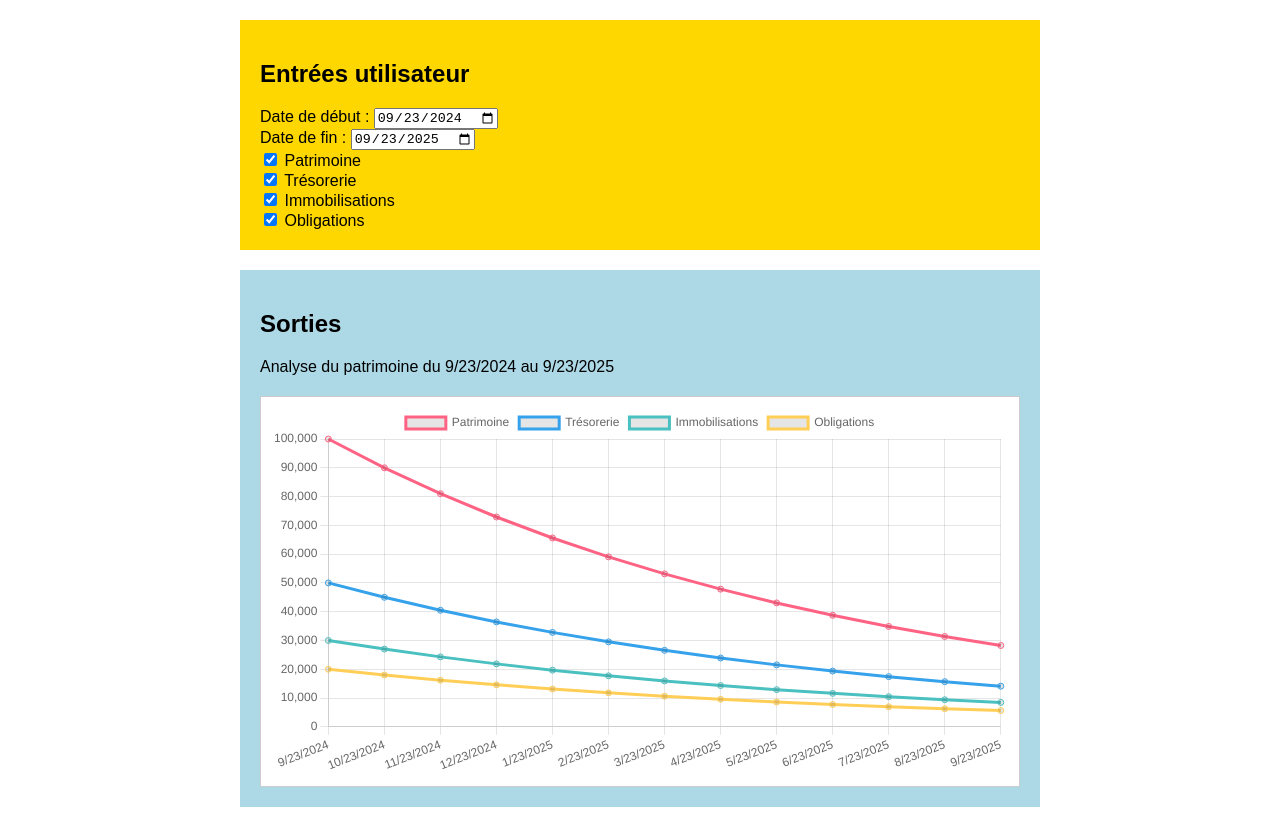
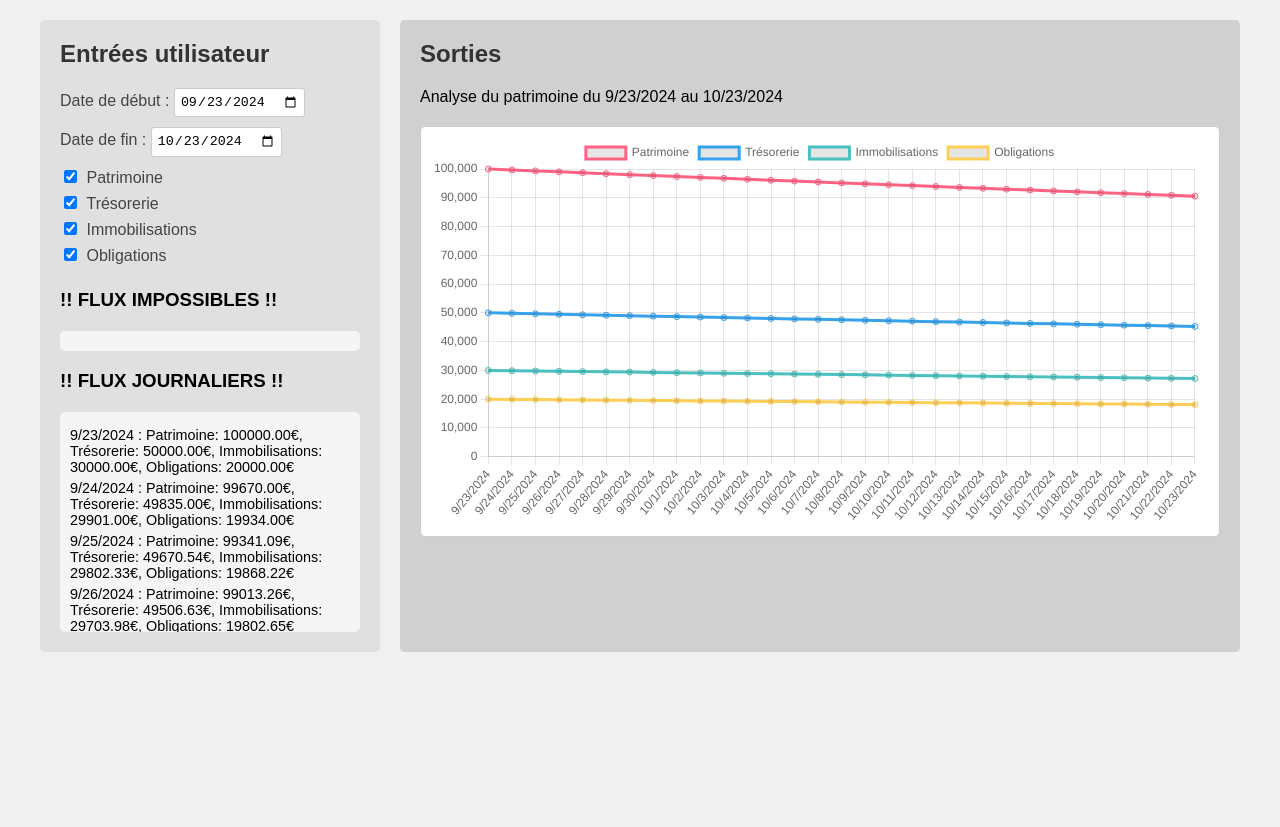
Before and after one commit to RianAina/RATRAPAGE-PROJET1P1-FRONT, a plain HTML site: page index.html in a window 1280 px wide. After the commit the page ends 800 px from the top, so only its background shows below. Drawn offline with nearby package versions, Linux system fonts and the light colour scheme.

Commit message:
updated: featured about flux added

```diff
--- a/index.html
+++ b/index.html
@@ -6,6 +6,7 @@
   <link rel="stylesheet" href="styles.css">
 </head>
 <body>
+  <div class="container">
     <div id="inputs">
       <h2>Entrées utilisateur</h2>
       <div>
@@ -28,6 +29,10 @@
       <div>
         <input type="checkbox" id="obligations" checked> <label for="obligations">Obligations</label>
       </div>
+      <h3>!! FLUX IMPOSSIBLES !!</h3>
+      <div id="flux-impossibles"></div>
+      <h3>!! FLUX JOURNALIERS !!</h3>
+      <div id="historique"></div>
     </div>
     <div id="outputs">
       <h2>Sorties</h2>
@@ -36,6 +41,7 @@
         <canvas id="graph"></canvas>
       </div>
     </div>
+  </div>
   <script src="https://cdn.jsdelivr.net/npm/chart.js"></script>
   <script src="script.js"></script>
 </body>
--- a/script.js
+++ b/script.js
@@ -2,6 +2,8 @@ document.addEventListener('DOMContentLoaded', function() {
     const inputs = document.querySelectorAll('#inputs input');
     const textOutput = document.getElementById('text-output');
     const ctx = document.getElementById('graph').getContext('2d');
+    const fluxImpossiblesDiv = document.getElementById('flux-impossibles');
+    const historiqueDiv = document.getElementById('historique');
     let chart;
 
     inputs.forEach(input => {
@@ -27,14 +29,37 @@ document.addEventListener('DOMContentLoaded', function() {
       const obligationsData = [];
 
       let currentDate = new Date(dateDebut);
+      let fluxImpossiblesHTML = '';
+      let historiqueHTML = '';
+      const monthsDiff = (dateFin.getFullYear() - dateDebut.getFullYear()) * 12 + (dateFin.getMonth() - dateDebut.getMonth());
+
+      if (monthsDiff > 6) {
+        fluxImpossiblesHTML = '<p>2024-07-01: Patrimoine: -1000000€ (Impossible)</p>'; // Exemple de flux impossible
+      }
+
       while (currentDate <= dateFin) {
         labels.push(currentDate.toLocaleDateString());
-        patrimoineData.push(calculateValue(100000, currentDate, dateDebut));
-        tresorerieData.push(calculateValue(50000, currentDate, dateDebut));
-        immobilisationsData.push(calculateValue(30000, currentDate, dateDebut));
-        obligationsData.push(calculateValue(20000, currentDate, dateDebut));
-        currentDate.setMonth(currentDate.getMonth() + 1);
+        const patrimoineValue = calculateValue(100000, currentDate, dateDebut);
+        const tresorerieValue = calculateValue(50000, currentDate, dateDebut);
+        const immobilisationsValue = calculateValue(30000, currentDate, dateDebut);
+        const obligationsValue = calculateValue(20000, currentDate, dateDebut);
+
+        patrimoineData.push(patrimoineValue);
+        tresorerieData.push(tresorerieValue);
+        immobilisationsData.push(immobilisationsValue);
+        obligationsData.push(obligationsValue);
+
+        historiqueHTML += `<p>${currentDate.toLocaleDateString()} :
+          Patrimoine: ${patrimoineValue.toFixed(2)}€,
+          Trésorerie: ${tresorerieValue.toFixed(2)}€,
+          Immobilisations: ${immobilisationsValue.toFixed(2)}€,
+          Obligations: ${obligationsValue.toFixed(2)}€</p>`;
+
+        currentDate.setDate(currentDate.getDate() + 1);
       }
+
+      fluxImpossiblesDiv.innerHTML = fluxImpossiblesHTML;
+      historiqueDiv.innerHTML = historiqueHTML;
 
       // Mise à jour du graphique
       if (chart) {
@@ -83,12 +108,12 @@ document.addEventListener('DOMContentLoaded', function() {
     }
 
     function calculateValue(initialValue, currentDate, startDate) {
-      const monthsDiff = (currentDate.getFullYear() - startDate.getFullYear()) * 12 + (currentDate.getMonth() - startDate.getMonth());
-      return initialValue * Math.pow(0.9, monthsDiff);
+      const daysDiff = (currentDate - startDate) / (1000 * 60 * 60 * 24);
+      return initialValue * Math.pow(0.9967, daysDiff); // 0.9967 représente une diminution de 0.33% par jour
     }
 
     // Initialisation
     document.getElementById('dateDebut').valueAsDate = new Date();
-    document.getElementById('dateFin').valueAsDate = new Date(new Date().setFullYear(new Date().getFullYear() + 1));
+    document.getElementById('dateFin').valueAsDate = new Date(new Date().setDate(new Date().getDate() + 30));
     updateOutputs();
   });
--- a/styles.css
+++ b/styles.css
@@ -1,19 +1,30 @@
 body {
   font-family: Arial, sans-serif;
-  max-width: 800px;
+  margin: 0;
+  padding: 20px;
+  box-sizing: border-box;
+  background-color: #f0f0f0;
+}
+
+.container {
+  display: flex;
+  max-width: 1200px;
   margin: 0 auto;
-  padding: 20px;
 }
 
 #inputs {
-  background-color: #ffd700;
+  flex: 0 0 300px;
+  background-color: #e0e0e0;  /* Gris clair pour l'entrée */
   padding: 20px;
-  margin-bottom: 20px;
+  margin-right: 20px;
+  border-radius: 5px;
 }
 
 #outputs {
-  background-color: #add8e6;
+  flex: 1;
+  background-color: #d0d0d0;  /* Gris un peu plus foncé pour la sortie */
   padding: 20px;
+  border-radius: 5px;
 }
 
 #graph-container {
@@ -21,9 +32,77 @@ body {
   border: 1px solid #ccc;
   padding: 10px;
   margin-top: 20px;
+  border-radius: 5px;
 }
 
 #graph {
   width: 100%;
   height: 400px;
 }
+
+h2 {
+  margin-top: 0;
+  color: #333;
+}
+
+input[type="date"], input[type="checkbox"] {
+  margin-bottom: 10px;
+}
+
+label {
+  display: inline-block;
+  margin-bottom: 5px;
+  color: #444;
+}
+
+input[type="date"] {
+  padding: 5px;
+  border: 1px solid #ccc;
+  border-radius: 3px;
+}
+
+input[type="checkbox"] {
+  margin-right: 5px;
+}
+
+#historique {
+  margin-top: 20px;
+  max-height: 200px;
+  overflow-y: auto;
+  background-color: #f5f5f5;
+  padding: 10px;
+  border-radius: 5px;
+  font-size: 0.9em;
+}
+
+#historique p {
+  margin: 5px 0;
+}
+
+#historique {
+  margin-top: 20px;
+  max-height: 200px;
+  overflow-y: auto;
+  background-color: #f5f5f5;
+  padding: 10px;
+  border-radius: 5px;
+  font-size: 0.9em;
+}
+
+#historique p {
+  margin: 5px 0;
+}
+
+#flux-impossibles, #historique {
+  margin-top: 20px;
+  max-height: 200px;
+  overflow-y: auto;
+  background-color: #f5f5f5;
+  padding: 10px;
+  border-radius: 5px;
+  font-size: 0.9em;
+}
+
+#flux-impossibles p, #historique p {
+  margin: 5px 0;
+}
```
Lines whose indentation alone changed are shown as unchanged.
